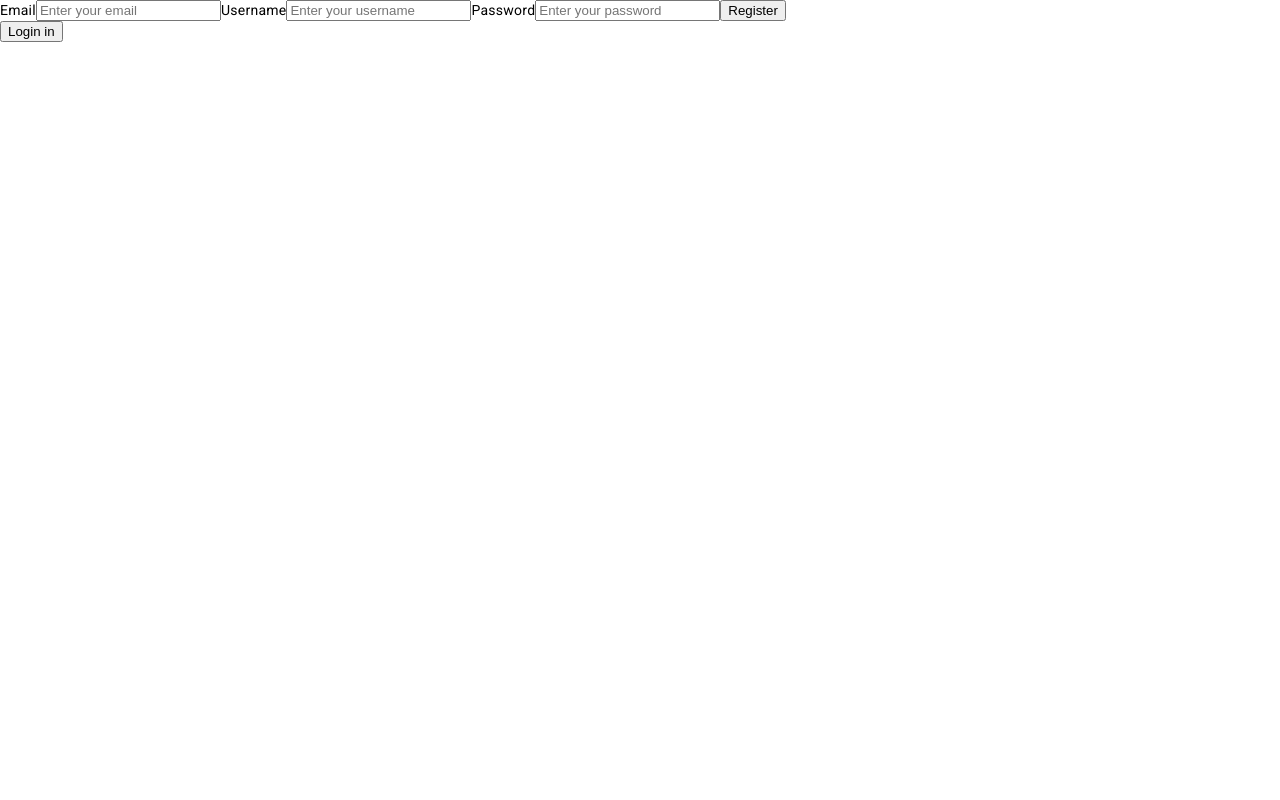
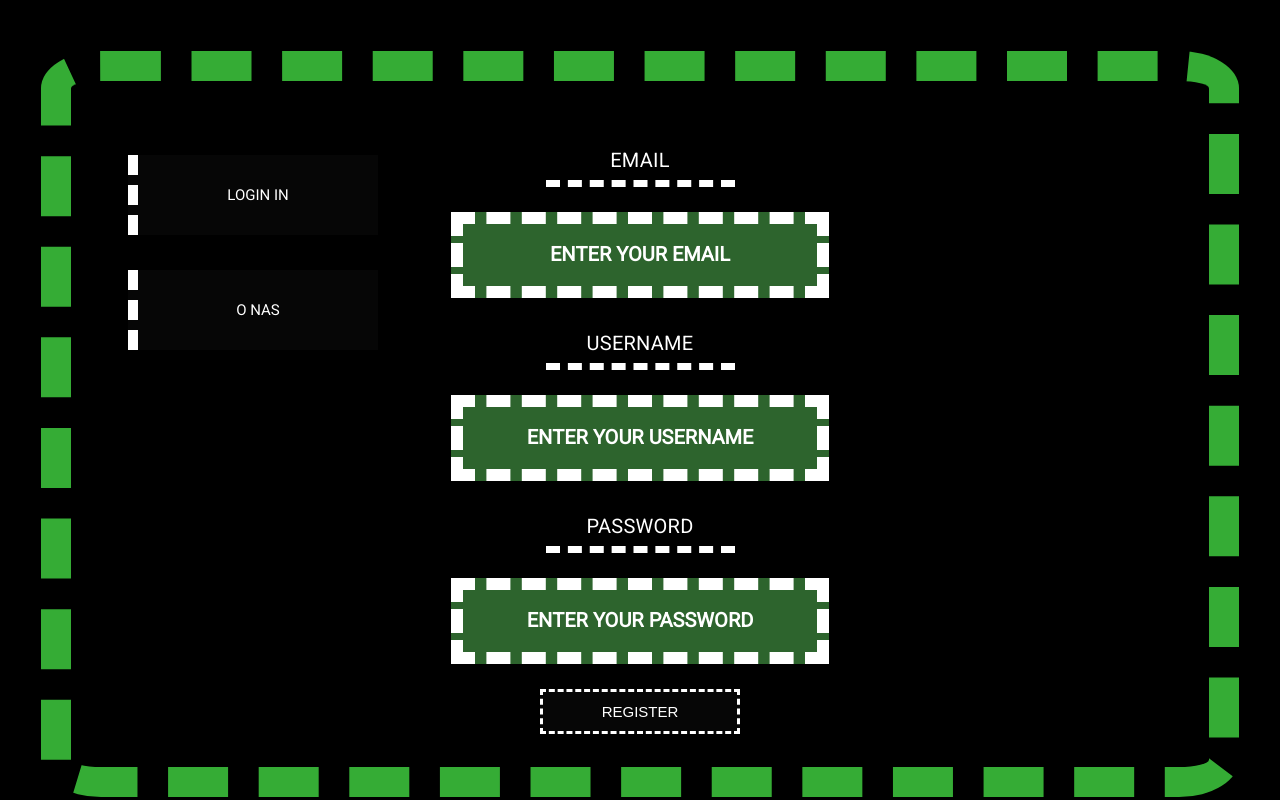
Before and after one commit to Pum2A/talkapp, an Angular app: page /register in a window 1280 px wide. Built offline with nearby package versions, Linux system fonts and the light colour scheme.

Commit message:
a little changes in design of register comp

```diff
--- a/src/app/components/login/login.component.scss
+++ b/src/app/components/login/login.component.scss
@@ -9,15 +9,3 @@
 .mdc-button__label{
   color: red;
 }
-.success-snackbar {
-  --mdc-snackbar-container-color: green !important;
-  --mat-mdc-snack-bar-button-color: white !important;
-}
-.error-snackbar {
-  --mdc-snackbar-container-color: red !important;
-  --mat-mdc-snack-bar-button-color: white !important;
-}
-
-.mat-mdc-snack-bar-container .mdc-snackbar__label{
-
-}
--- a/src/app/components/login/login.component.ts
+++ b/src/app/components/login/login.component.ts
@@ -37,7 +37,7 @@ export class LoginComponent {
       const enteredEmail = this.loginForm.email;
       const enteredPassword = this.loginForm.password;
       if (enteredUsername === storedUserData.username && enteredPassword === storedUserData.password && enteredEmail === storedUserData.email) {
-        this.snackbar.open('Rejestracja zakończona pomyślnie!', 'Zamknij', {
+        this.snackbar.open('Logowanie zakończone pomyślnie!', 'Zamknij', {
           duration:2000,
           panelClass: ['success-snackbar']
         });
--- a/src/app/components/register/register.component.html
+++ b/src/app/components/register/register.component.html
@@ -1,19 +1,37 @@
+
+<div class="form-container">
+  <div class="h1-cont">
+
+    <h1>ZAREJESTRUJ SIĘ</h1>
+  </div>
+
+  <div class="circle-container">
+
       <form [formGroup]="registerForm" (ngSubmit)="onSubmit()">
         <label for="">Email</label>
         <input type="email" placeholder="Enter your email" formControlName="email" [class.invalid]="registerForm.get('email')?.invalid && (registerForm.get('email')?.dirty || registerForm.get('email')?.touched || isSubmitted)">
-  <span *ngIf="registerForm.get('email')?.hasError('required') && (registerForm.get('email')?.dirty || registerForm.get('email')?.touched || isSubmitted )">
-    This field is required
+        <span class="invalid-text" *ngIf="registerForm.get('email')?.hasError('required') && (registerForm.get('email')?.dirty || registerForm.get('email')?.touched || isSubmitted )">
+          To pole musi zostać wypełnione poprawnie
         </span>
         <label for="">Username</label>
         <input type="text" placeholder="Enter your username" formControlName="username" [class.invalid]="registerForm.get('username')?.invalid && (registerForm.get('username')?.dirty || registerForm.get('username')?.touched || isSubmitted )" >
-  <span *ngIf="registerForm.get('username')?.hasError('required') && (registerForm.get('username')?.dirty || registerForm.get('username')?.touched || isSubmitted )">
-    This field is required
+        <span class="invalid-text" *ngIf="registerForm.get('username')?.hasError('required') && (registerForm.get('username')?.dirty || registerForm.get('username')?.touched || isSubmitted )">
+          To pole musi zostać wypełnione poprawnie
         </span>
         <label for="">Password</label>
         <input type="text" placeholder="Enter your password" formControlName="password" [class.invalid]="registerForm.get('password')?.invalid && (registerForm.get('password')?.dirty || registerForm.get('password')?.touched || isSubmitted )">
-  <span *ngIf="registerForm.get('password')?.hasError('required') && (registerForm.get('password')?.dirty || registerForm.get('password')?.touched || isSubmitted )">
-    This field is required
+        <span class="invalid-text" *ngIf="registerForm.get('password')?.hasError('required') && (registerForm.get('password')?.dirty || registerForm.get('password')?.touched || isSubmitted )">
+          To pole musi zostać wypełnione poprawnie
         </span>
+        <div class="register-container">
+
           <button type="submit">Register</button>
+        </div>
       </form>
+</div>
+<div class="button-container">
+
   <button routerLink="/login">Login in</button>
+  <button routerLink="/about">O nas</button>
+</div>
+</div>
--- a/src/app/components/register/register.component.scss
+++ b/src/app/components/register/register.component.scss
@@ -1,3 +1,126 @@
 .invalid{
-  border: 1px solid red;
+  background-color: red;
+  // border: 20px dashed #fff;
+  width: 35rem;
+  height: 6rem;
+
 }
+.invalid-text{
+  color: crimson;
+  margin: 10px;
+}
+.form-container{
+  width: 100%;
+  height: 100%;
+  display: flex;
+  justify-content: center;
+  align-items: center;
+  flex-direction: column;
+  background-color: #000;
+}
+.circle-container{
+  border: 30px dashed rgb(53 172 53);
+  padding: 25px;
+  margin: 3px;
+  height: 100%;
+  width: 85%;
+  display: flex;
+  justify-content: center;
+  align-items: center;
+  flex-direction: column;
+  border-radius: 5%;
+}
+
+form{
+  display: flex;
+  justify-content: center;
+  align-items: center;
+  flex-direction: column;
+}
+
+input{
+  width: 35rem;
+  height: 6rem;
+  border: none;
+  border: 12px dashed #fff;
+  outline: none;
+  font-size: 2rem;
+
+  background-color: rgb(45 100 45);
+  font-family: 'Heebo', sans-serif;
+
+  // border-bottom-left-radius: 55%;
+  // border-bottom-right-radius: 55%;
+
+}
+input::placeholder{
+
+  color: #fff;
+  font-weight: 800;
+  font-size: 2rem;
+  font-family: 'Heebo', sans-serif;
+  // color: #fff;
+  text-align: center;
+  text-transform: uppercase;
+}
+label{
+  color: #fff;
+  border-bottom: 7px dashed #fff;
+  width: 50%;
+  height: 4rem;
+  display: flex;
+  justify-content: center;
+  align-items: center;
+  font-size: 2rem;
+  margin: 2.5rem;
+  text-transform: uppercase;
+
+}
+
+button{
+  width: 20rem;
+  height: 4.5rem;
+}
+
+.button-container{
+  position: absolute;
+  top: 15%;
+  left: 10%;
+
+}
+.button-container button{
+  display: flex;
+  justify-content: center;
+  align-items: center;
+  margin: 35px 0px;
+  width: 25rem;
+  height: 8rem;
+  background-color: #060606;
+  font-family: 'Heebo', sans-serif;
+  border: none;
+  border-left: 10px dashed #fff;
+  cursor: pointer;
+  font-size: 1.5rem;
+  text-transform: uppercase;
+  color: #fff;
+  &:hover{
+    background-color: #131212;
+
+  }
+}
+.register-container{
+  background-color: red;
+  margin-top: 25px;
+
+}
+
+
+.register-container button{
+  border: 3px dashed #fff;
+  background-color: #060606;
+  color: #fff;
+  cursor: pointer;
+  font-size: 1.5rem;
+  text-transform: uppercase;
+
+}
--- a/src/styles.scss
+++ b/src/styles.scss
@@ -1,7 +1,21 @@
 /* You can add global styles to this file, and also import other style files */
+@import url('https://fonts.googleapis.com/css2?family=Heebo&display=swap');
 
-html, body { height: 100%; }
-body { margin: 0; font-family: Roboto, "Helvetica Neue", sans-serif; }
+
+html, body { height: 100%;
+
+  font-size: 10px;
+  font-family: 'Heebo', sans-serif;
+
+}
+body {
+
+  margin: 0;
+   font-family: Roboto, "Helvetica Neue", sans-serif;
+   box-sizing: border-box;
+
+
+   }
 
 
 .success-snackbar {
@@ -10,5 +24,9 @@ body { margin: 0; font-family: Roboto, "Helvetica Neue", sans-serif; }
 }
 .error-snackbar {
   --mdc-snackbar-container-color: red !important;
-  --mat-mdc-snack-bar-button-color: red !important;
+  --mat-mdc-snack-bar-button-color: black !important;
+  font-size: 1.4rem;
 }
+.mat-mdc-snack-bar-button{
+  background-color: yellow;
+}
```
Lines whose indentation alone changed are shown as unchanged.
